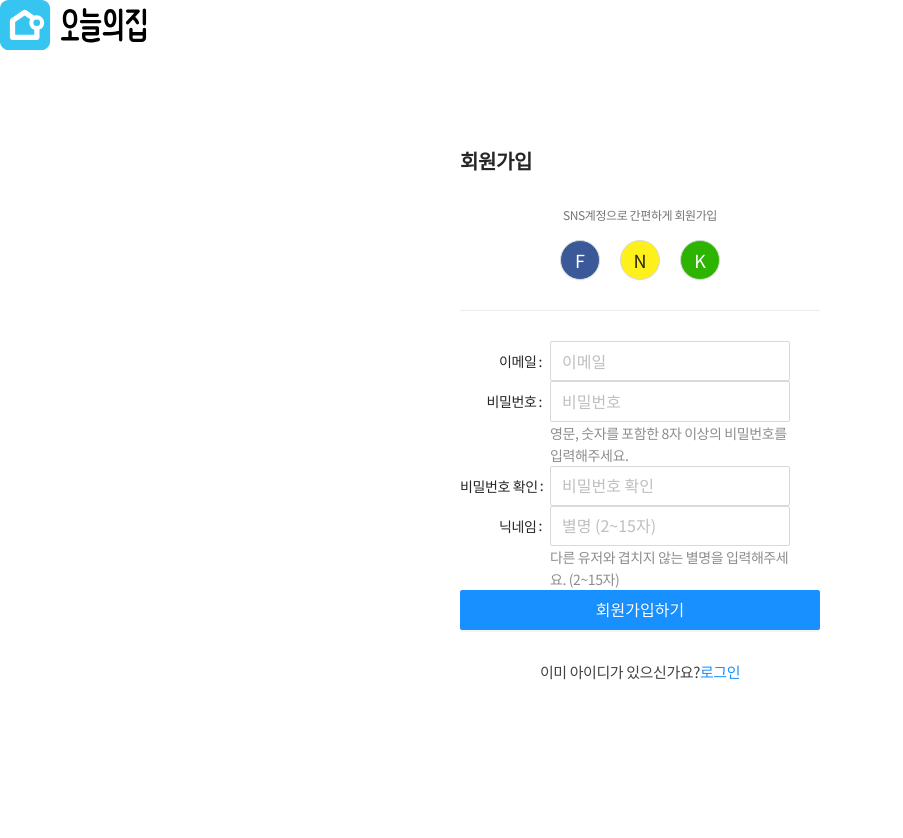
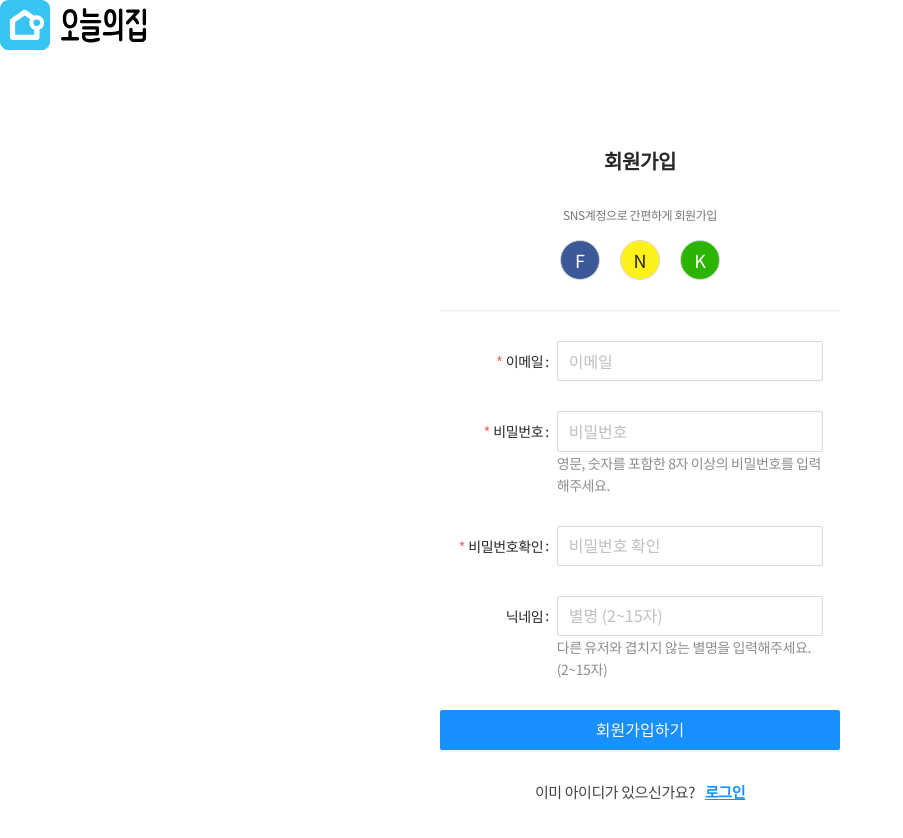
Before and after one commit to pinkdumbbel/ohoufront-docker, a React (Create React App) app: page / in a window 1280 px wide. Both pictures are taken after a click on the button "회원가입". Shown: the top 838 px of the page, without its empty margins (0-903 px from the left). Before the commit the page ends 800 px from the top, so only its background shows below. Built offline with nearby package versions, Linux system fonts and the light colour scheme.

Commit message:
form 유효성 체크

```diff
--- a/src/pages/member/login/container/LoginPage.tsx
+++ b/src/pages/member/login/container/LoginPage.tsx
@@ -15,26 +15,9 @@ import { LocationState } from '@/types/common';
 const LoginPage: React.FC<RouteComponentProps> = (props) => {
   const [form] = Form.useForm<LoginFormData>();
   const dispatch = useDispatch<AppDispatch>();
-  const location = useLocation<LocationState>();
-
-  const { from } = location.state || { from: { pathname: '/' } };
-  const certifyYn = useSelector((state: RootState) => getState(state).certifyYn);
-
-  // useEffect(() => {
-  //   console.log('certifyYn', certifyYn);
-  //   if (certifyYn) {
-  //     let newPath = { pathname: '/main' };
-  //     if (from.pathname !== '/') {
-  //       newPath = from;
-  //     }
-  //     console.log('newPath', newPath);
-  //     props.history.push(newPath);
-  //   }
-  // }, [certifyYn]);
 
   const loginSubmit = () => {
     const formData = form.getFieldsValue();
-    console.log('formData', formData);
     dispatch(actions.fetchLogin(formData));
   };
 
@@ -44,12 +27,25 @@ const LoginPage: React.FC<RouteComponentProps> = (props) => {
         <div className="login-wrapper">
           <OhousLogin />
           <div className="login-form">
-            <Form form={form} name="basic" size="large">
-              <Form.Item name="email">
+            <Form form={form} name="basic" size="large" onFinish={loginSubmit}>
+              <Form.Item
+                className="login-input"
+                name="email"
+                rules={[
+                  {
+                    type: 'email',
+                    message: '이메일 형식이 유효하지 않습니다.',
+                  },
+                  {
+                    required: true,
+                    message: '이메일을 입력해주세요.',
+                  },
+                ]}
+              >
                 <Input size="large" placeholder="이메일" style={{ width: 300 }} />
               </Form.Item>
 
-              <Form.Item name="password">
+              <Form.Item className="login-input" name="password">
                 <Input.Password placeholder="비밀번호" style={{ width: 300 }} />
               </Form.Item>
             </Form>
@@ -59,7 +55,6 @@ const LoginPage: React.FC<RouteComponentProps> = (props) => {
               block
               type="primary"
               htmlType="submit"
-              onClick={loginSubmit}
             >
               로그인
             </Button>
--- a/src/pages/member/login/container/login.css
+++ b/src/pages/member/login/container/login.css
@@ -20,8 +20,8 @@
   flex-direction: column;
   align-items: center;
 }
-.ant-form-item {
-  margin-bottom: 0px;
+.login-input {
+  margin-bottom: 0px !important;
 }
 
 .sns-login {
--- a/src/pages/member/myPage/container/style.css
+++ b/src/pages/member/myPage/container/style.css
@@ -74,9 +74,9 @@ div {
   flex: 1 1 0px;
 }
 
-.ant-form-item {
+/* .ant-form-item {
   margin-bottom: 0px;
-}
+} */
 
 .form-control {
   text-align: left;
--- a/src/pages/member/signUp/container/SignUpPage.tsx
+++ b/src/pages/member/signUp/container/SignUpPage.tsx
@@ -16,10 +16,8 @@ const SignUpPage: React.FC<RouteComponentProps> = (props) => {
   const isSignedUp = useSelector((state: RootState) => getState(state).isSignedUp);
 
   useEffect(() => {
-    console.log('isSignedUp', isSignedUp);
     if (isSignedUp) {
-      const newPath = { pathname: '/login' };
-      console.log('newPath', newPath);
+      const newPath = { pathname: '/' };
       props.history.push(newPath);
     }
     //eslint-disable-next-line
@@ -27,7 +25,6 @@ const SignUpPage: React.FC<RouteComponentProps> = (props) => {
 
   const signUpSubmit = () => {
     const formData = form.getFieldsValue();
-    console.log('signUp data', formData);
     dispatch(actions.signUpSubmit(formData));
   };
 
@@ -63,26 +60,82 @@ const SignUpPage: React.FC<RouteComponentProps> = (props) => {
               </li>
             </ul>
           </div>
-          <Form form={form} name="basic" size="large" labelCol={{ span: 6 }} wrapperCol={{ span: 16 }}>
-            <Form.Item label="이메일" name="email" className="email-input">
+          <Form
+            form={form}
+            onFinish={signUpSubmit}
+            name="basic"
+            size="large"
+            labelCol={{ span: 7 }}
+            wrapperCol={{ span: 16 }}
+          >
+            <Form.Item
+              className="signup-input"
+              label="이메일"
+              name="email"
+              rules={[
+                {
+                  type: 'email',
+                  message: '이메일 형식이 유효하지 않습니다.',
+                },
+                {
+                  required: true,
+                  message: '이메일을 입력해주세요.',
+                },
+              ]}
+            >
               <Input size="large" placeholder="이메일" />
             </Form.Item>
-            <Form.Item label="비밀번호" name="password" extra="영문, 숫자를 포함한 8자 이상의 비밀번호를 입력해주세요.">
+            <Form.Item
+              className="signup-input"
+              label="비밀번호"
+              name="password"
+              extra="영문, 숫자를 포함한 8자 이상의 비밀번호를 입력해주세요."
+              rules={[
+                {
+                  required: true,
+                  message: '비밀번호를 입력해주세요.',
+                },
+              ]}
+            >
               <Input placeholder="비밀번호" />
             </Form.Item>
-            <Form.Item label="비밀번호 확인" name="passwordConfirm">
+            <Form.Item
+              className="signup-input"
+              label="비밀번호확인"
+              name="confirm"
+              dependencies={['password']}
+              rules={[
+                {
+                  required: true,
+                  message: '비밀번호를 입력해주세요.',
+                },
+                ({ getFieldValue }) => ({
+                  validator(_, value) {
+                    if (!value || getFieldValue('password') === value) {
+                      return Promise.resolve();
+                    }
+                    return Promise.reject(new Error('비밀번호가 일치하지 않습니다.'));
+                  },
+                }),
+              ]}
+            >
               <Input placeholder="비밀번호 확인" />
             </Form.Item>
-            <Form.Item label="닉네임" name="nickName" extra="다른 유저와 겹치지 않는 별명을 입력해주세요. (2~15자)">
+            <Form.Item
+              className="signup-input"
+              label="닉네임"
+              name="nickName"
+              extra="다른 유저와 겹치지 않는 별명을 입력해주세요. (2~15자)"
+            >
               <Input placeholder="별명 (2~15자)" />
             </Form.Item>
-            <Button size="large" block type="primary" htmlType="submit" onClick={signUpSubmit}>
+            <Button size="large" block type="primary" htmlType="submit">
               회원가입하기
             </Button>
           </Form>
           <p className="signup-bottom-message">
             이미 아이디가 있으신가요?
-            <NavLink to="/login" activeClassName="login-link">
+            <NavLink to="/" activeClassName="login-link">
               로그인
             </NavLink>
           </p>
--- a/src/pages/member/signUp/container/signUp.css
+++ b/src/pages/member/signUp/container/signUp.css
@@ -1,5 +1,5 @@
 .signup-wrapper {
-  width: 360px;
+  width: 400px;
   margin-left: auto;
   margin-right: auto;
   padding-top: 60px;
@@ -7,6 +7,7 @@
 }
 
 .signup-title {
+  text-align: center;
   font-size: 20px;
   font-weight: bold;
 }
@@ -32,7 +33,7 @@
   margin: 0px 10px;
 }
 
-.ant-form-item {
+.signup-input {
   margin-bottom: 30px;
 }
 
```
